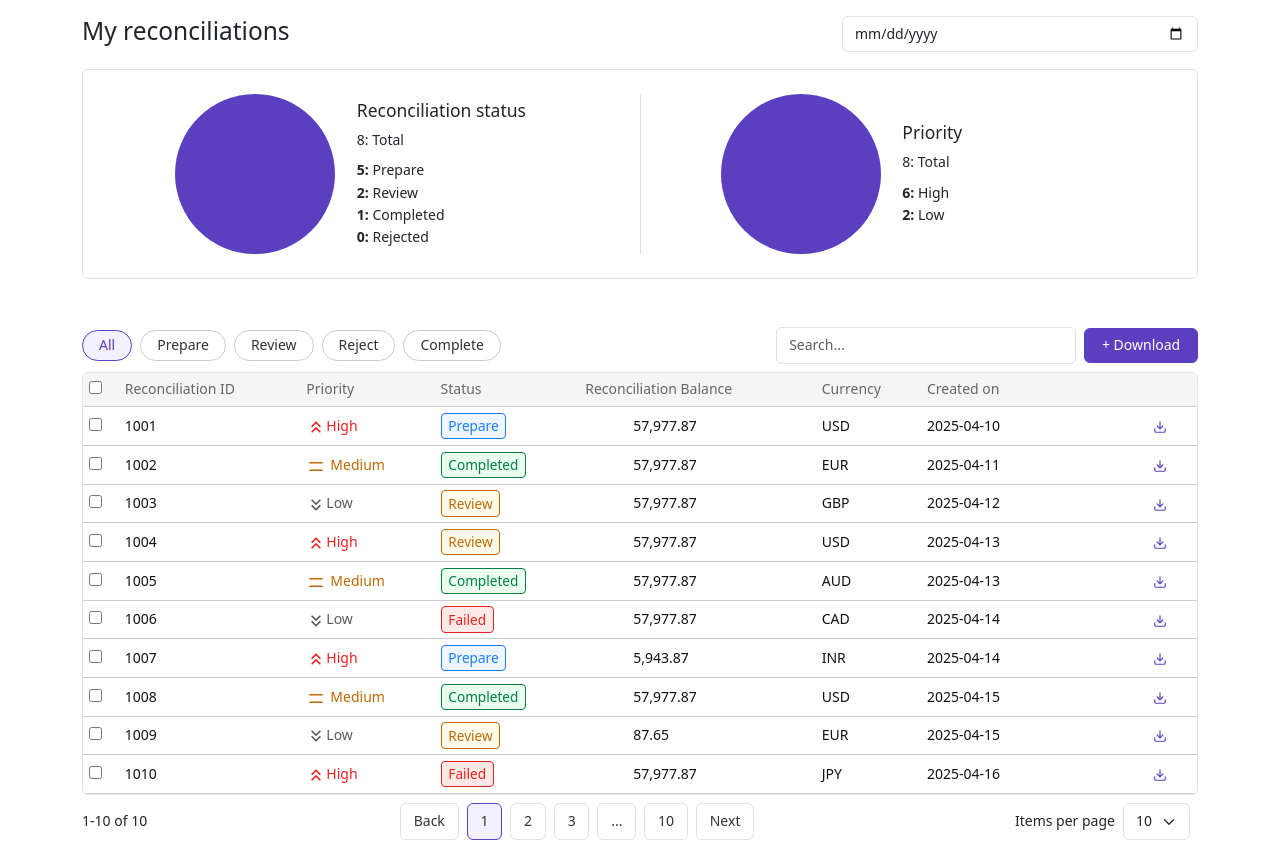
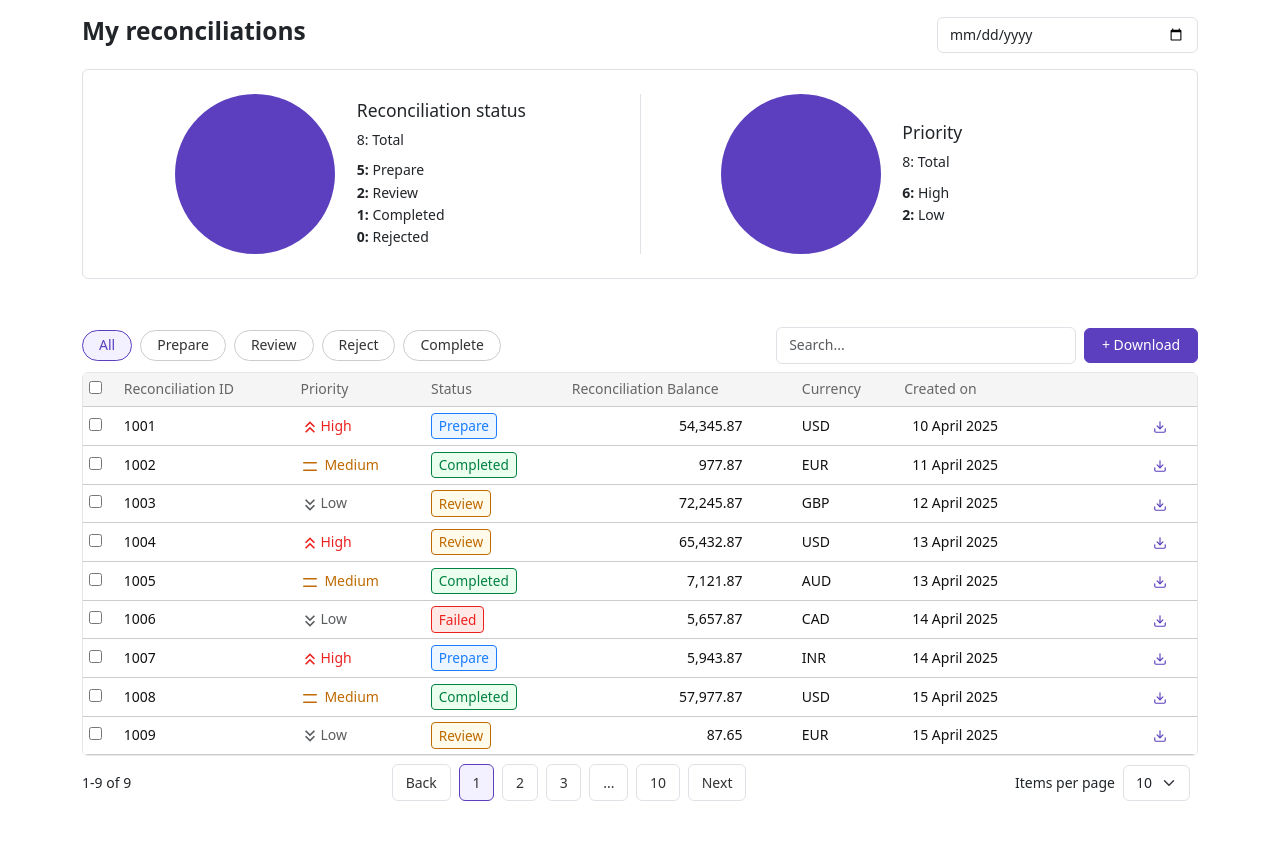
Before and after one commit to dheerajarora1997/basic-setup, a Next.js app: page /dashboard in a window 1280 px wide. After the commit the page ends 817 px from the top, so only its background shows below. Built offline with nearby package versions, Linux system fonts and the light colour scheme.

Commit message:
style: remove console logs and enhance date formatting in dashboard page

```diff
--- a/src/app/DesignComponents/ControlledTable.tsx
+++ b/src/app/DesignComponents/ControlledTable.tsx
@@ -55,7 +55,6 @@ export default function ControlledTable({
     pageIndex: 0,
     pageSize: pageSizeToDisplay,
   });
-  console.log("data", enableMultiRowSelection);
   const tableInstance = useReactTable({
     data: data ?? fallbackData,
     columns,
--- a/src/app/dashboard/page.tsx
+++ b/src/app/dashboard/page.tsx
@@ -54,7 +54,6 @@ export default function DashboardPage() {
         cell: ({ cell }: { cell: any }) => {
           const status = cell.getValue();
           let badgeClass = "bg-secondary";
-          console.log("status", status);
           if (status.toLowerCase() === "review") badgeClass = "warning";
           else if (status.toLowerCase() === "completed") badgeClass = "success";
           else if (status.toLowerCase() === "prepare") badgeClass = "info";
@@ -74,7 +73,11 @@ export default function DashboardPage() {
         accessorKey: "reconciliationBalance",
         cell: ({ cell }: { cell: any }) => {
           const balance = cell.getValue();
-          return <span className="ps-5">{balance}</span>;
+          return (
+            <span className="text-end pe-5 d-inline-block pe-5 text-end w-100">
+              {balance}
+            </span>
+          );
         },
       },
       {
@@ -84,6 +87,16 @@ export default function DashboardPage() {
       {
         header: "Created on",
         accessorKey: "createdOn",
+        cell: ({ cell }: { cell: any }) => {
+          const date = new Date(cell.getValue());
+          const year = date.getUTCFullYear();
+          const month = date.toLocaleString("en-US", {
+            month: "long",
+            timeZone: "UTC",
+          });
+          const day = date.getUTCDate();
+          return <span className="ps-2">{`${day} ${month} ${year}`}</span>;
+        },
       },
       {
         header: "",
@@ -105,50 +118,50 @@ export default function DashboardPage() {
       id: "1001",
       priority: "High",
       status: "Prepare",
-      reconciliationBalance: "57,977.87",
+      reconciliationBalance: "54,345.87",
       currency: "USD",
-      createdOn: "2025-04-10",
+      createdOn: "2025-04-10T00:00:00Z",
       Download: "download link here",
     },
     {
       id: "1002",
       priority: "Medium",
       status: "Completed",
-      reconciliationBalance: "57,977.87",
+      reconciliationBalance: "977.87",
       currency: "EUR",
-      createdOn: "2025-04-11",
+      createdOn: "2025-04-11T00:00:00Z",
     },
     {
       id: "1003",
       priority: "Low",
       status: "Review",
-      reconciliationBalance: "57,977.87",
+      reconciliationBalance: "72,245.87",
       currency: "GBP",
-      createdOn: "2025-04-12",
+      createdOn: "2025-04-12T00:00:00Z",
     },
     {
       id: "1004",
       priority: "High",
       status: "Review",
-      reconciliationBalance: "57,977.87",
+      reconciliationBalance: "65,432.87",
       currency: "USD",
-      createdOn: "2025-04-13",
+      createdOn: "2025-04-13T00:00:00Z",
     },
     {
       id: "1005",
       priority: "Medium",
       status: "Completed",
-      reconciliationBalance: "57,977.87",
+      reconciliationBalance: "7,121.87",
       currency: "AUD",
-      createdOn: "2025-04-13",
+      createdOn: "2025-04-13T00:00:00Z",
     },
     {
       id: "1006",
       priority: "Low",
       status: "Failed",
-      reconciliationBalance: "57,977.87",
+      reconciliationBalance: "5,657.87",
       currency: "CAD",
-      createdOn: "2025-04-14",
+      createdOn: "2025-04-14T00:00:00Z",
     },
     {
       id: "1007",
@@ -156,7 +169,7 @@ export default function DashboardPage() {
       status: "Prepare",
       reconciliationBalance: "5,943.87",
       currency: "INR",
-      createdOn: "2025-04-14",
+      createdOn: "2025-04-14T00:00:00Z",
     },
     {
       id: "1008",
@@ -164,7 +177,7 @@ export default function DashboardPage() {
       status: "Completed",
       reconciliationBalance: "57,977.87",
       currency: "USD",
-      createdOn: "2025-04-15",
+      createdOn: "2025-04-15T00:00:00Z",
     },
     {
       id: "1009",
@@ -172,15 +185,7 @@ export default function DashboardPage() {
       status: "Review",
       reconciliationBalance: "87.65",
       currency: "EUR",
-      createdOn: "2025-04-15",
-    },
-    {
-      id: "1010",
-      priority: "High",
-      status: "Failed",
-      reconciliationBalance: "57,977.87",
-      currency: "JPY",
-      createdOn: "2025-04-16",
+      createdOn: "2025-04-15T00:00:00Z",
     },
   ]);
   const fallbackData = [
@@ -190,18 +195,18 @@ export default function DashboardPage() {
       status: "Failed",
       reconciliationBalance: "57,977.87",
       currency: "JPY",
-      createdOn: "2025-04-16",
+      createdOn: "2025-04-16T00:00:00Z",
     },
   ];
   return (
     <>
       <section className="py-3">
         <div className="container">
-          <div className="row">
+          <div className="row justify-content-between align-items-center">
             <div className="col-12 col-md-8">
-              <h3>My reconciliations</h3>
+              <h3 className="fw-bold">My reconciliations</h3>
             </div>
-            <div className="col-12 col-md-4">
+            <div className="col-12 col-md-3">
               <div className="form-group m-0">
                 <input type="date" name="" id="" className="form-control" />
               </div>
```
